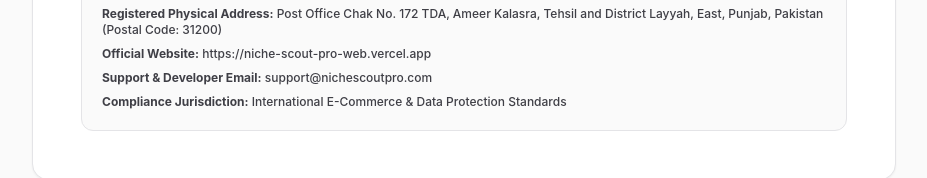
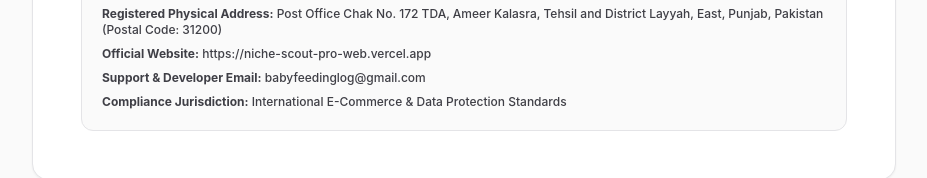
Before and after one commit to abdulgani09091212-hub/niche-scout-pro-web, a Next.js app: page /privacy in a window 1280 px wide. Shown: the part 1559-1737 px from the top of the page, without its empty margins (176-1103 px from the left). Built offline with nearby package versions, Linux system fonts and the light colour scheme.

Commit message:
fix(compliance): remove dummy nichescoutpro.com domain emails and standardize exclusively on verified babyfeedinglog@gmail.com

```diff
--- a/src/app/about/page.tsx
+++ b/src/app/about/page.tsx
@@ -104,7 +104,6 @@
                   <div className="font-mono font-semibold text-zinc-900 mt-0.5 text-base">
                     babyfeedinglog@gmail.com
                   </div>
-                  <div className="text-xs text-zinc-500">Corporate Desk: support@nichescoutpro.com</div>
                 </div>
               </div>
             </div>
--- a/src/app/api/mcp/route.ts
+++ b/src/app/api/mcp/route.ts
@@ -138,7 +138,7 @@
   return NextResponse.json({
     status: "online",
     server: SERVER_INFO,
-    documentation: "https://scoutpro.app",
+    documentation: "https://niche-scout-pro-web.vercel.app",
     tools: MCP_TOOLS.map((t) => ({ name: t.name, description: t.description })),
   });
 }
--- a/src/app/contact/page.tsx
+++ b/src/app/contact/page.tsx
@@ -182,7 +182,6 @@
                     >
                       babyfeedinglog@gmail.com
                     </a>
-                    <span className="text-[10px] text-zinc-500">Corporate Desk: support@nichescoutpro.com</span>
                   </div>
 
                   <div>
--- a/src/app/page.tsx
+++ b/src/app/page.tsx
@@ -362,7 +362,7 @@
   const claudeConfig = JSON.stringify({
     mcpServers: {
       "etsy-niche-scout": {
-        url: "https://scoutpro.app/api/mcp"
+        url: "https://niche-scout-pro-web.vercel.app/api/mcp"
       }
     }
   }, null, 2);
@@ -371,14 +371,14 @@
     mcpServers: {
       "etsy-scout": {
         command: "npx",
-        args: ["-y", "mcp-remote", "https://scoutpro.app/api/mcp"]
+        args: ["-y", "mcp-remote", "https://niche-scout-pro-web.vercel.app/api/mcp"]
       }
     }
   }, null, 2);
 
   const pythonConfig = `import requests
 
-API_URL = "https://scoutpro.app/api/mcp"
+API_URL = "https://niche-scout-pro-web.vercel.app/api/mcp"
 payload = {
     "jsonrpc": "2.0",
     "id": 1,
@@ -391,7 +391,7 @@
 response = requests.post(API_URL, json=payload)
 print(response.json()["result"])`;
 
-  const curlConfig = `curl -X POST https://scoutpro.app/api/mcp \\
+  const curlConfig = `curl -X POST https://niche-scout-pro-web.vercel.app/api/mcp \\
   -H "Content-Type: application/json" \\
   -d '{"jsonrpc":"2.0","id":1,"method":"tools/call","params":{"name":"etsy_keyword_scout","arguments":{"query":"wooden bird figurine"}}}'`;
 
@@ -2146,8 +2146,8 @@
                 </div>
                 <div>
                   <span className="text-zinc-500 block uppercase tracking-wider text-[10px] font-bold">Support &amp; Inquiries</span>
-                  <a href="mailto:support@nichescoutpro.com" className="font-mono text-[#ea580c] hover:underline">
-                    support@nichescoutpro.com
+                  <a href="mailto:babyfeedinglog@gmail.com" className="font-mono text-[#ea580c] hover:underline">
+                    babyfeedinglog@gmail.com
                   </a>
                 </div>
               </div>
--- a/src/app/privacy/page.tsx
+++ b/src/app/privacy/page.tsx
@@ -99,7 +99,7 @@
                 <strong>Registered Physical Address:</strong> Post Office Chak No. 172 TDA, Ameer Kalasra, Tehsil and District Layyah, East, Punjab, Pakistan (Postal Code: 31200)
               </div>
               <div><strong>Official Website:</strong> https://niche-scout-pro-web.vercel.app</div>
-              <div><strong>Support &amp; Developer Email:</strong> support@nichescoutpro.com</div>
+              <div><strong>Support &amp; Developer Email:</strong> babyfeedinglog@gmail.com</div>
               <div><strong>Compliance Jurisdiction:</strong> International E-Commerce &amp; Data Protection Standards</div>
             </div>
           </section>
--- a/src/app/terms/page.tsx
+++ b/src/app/terms/page.tsx
@@ -71,7 +71,7 @@
                 <strong>Physical Business Address:</strong> Post Office Chak No. 172 TDA, Ameer Kalasra, Tehsil and District Layyah, East, Punjab, Pakistan (Postal Code: 31200)
               </div>
               <div><strong>Official Website:</strong> https://niche-scout-pro-web.vercel.app</div>
-              <div><strong>Merchant Support:</strong> support@nichescoutpro.com</div>
+              <div><strong>Merchant Support:</strong> babyfeedinglog@gmail.com</div>
             </div>
           </section>
         </div>
```
Also changed, not shown: 2 other files (tests, documents, lock files or other folders).
